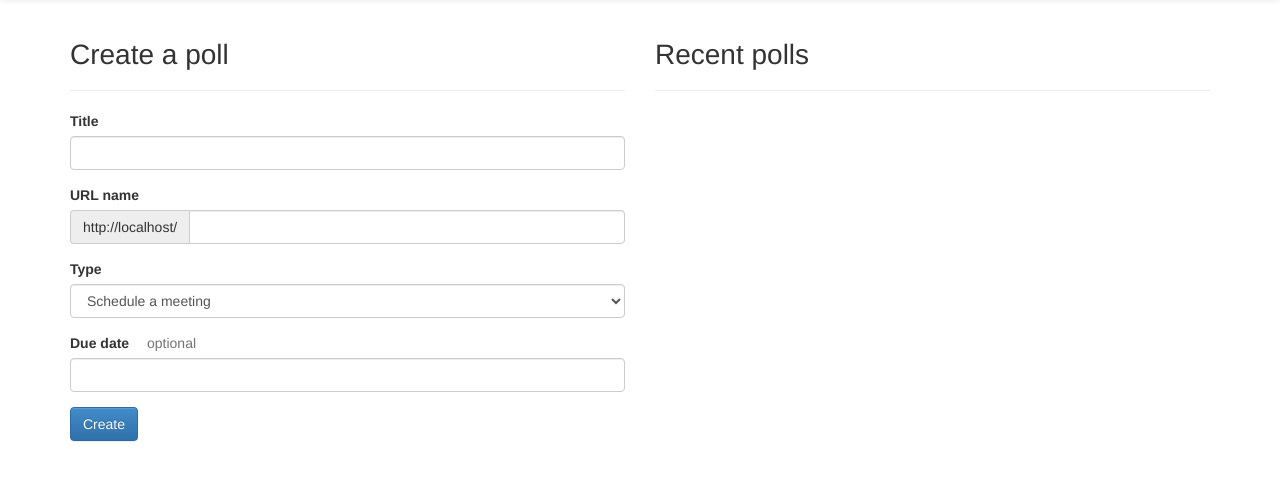
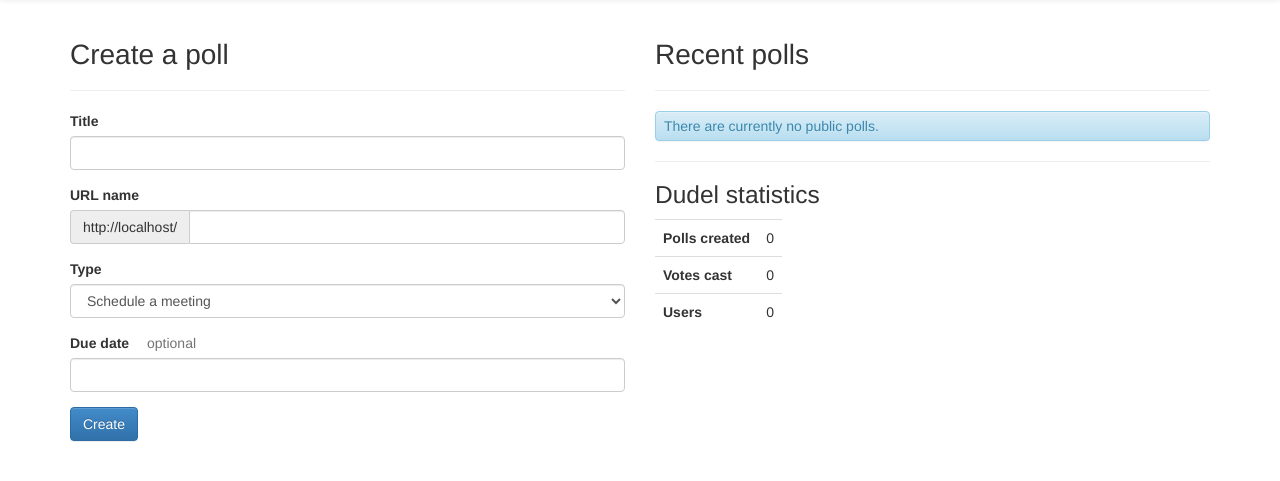
Before and after one commit to opatut/dudel, a Flask app: page / in a window 1280 px wide. Shown: the part 52-533 px from the top of the page. Run offline with Flask 2, Linux system fonts and the light colour scheme; data that the repository does not hold is empty; some libraries are stand-ins or nearby versions.

Commit message:
Public polls and stats

```diff
--- a/dudel/templates/index.html
+++ b/dudel/templates/index.html
@@ -53,6 +53,20 @@
                 </li>
             {% endfor %}
         </ul>
+
+        {% if not polls %}
+        <p class="alert alert-info">
+            There are currently no public polls.
+        </p>
+        {% endif %}
+
+        <hr />
+        <h2>Dudel statistics</h2>
+        <table class="table auto-width">
+            <tr><th>Polls created</th><td>{{ poll_count }}</td></tr>
+            <tr><th>Votes cast</th><td>{{ vote_count }}</td></tr>
+            <tr><th>Users</th><td>{{ user_count }}</td></tr>
+        </table>
     </div>
 </div>
 {% endblock %}
--- a/dudel/views.py
+++ b/dudel/views.py
@@ -16,9 +16,13 @@ def index():
         flash("Poll created")
         return redirect(url_for("poll_edit_choices", slug=poll.slug))
 
-    polls = Poll.query.all()
+    polls = Poll.query.filter_by(public_listing=True).all()
 
-    return render_template("index.html", polls=polls, form=form)
+    poll_count = Poll.query.count()
+    vote_count = Vote.query.count()
+    user_count = User.query.count()
+
+    return render_template("index.html", polls=polls, form=form, poll_count=poll_count, vote_count=vote_count, user_count=user_count)
 
 @app.route("/login", methods=("GET", "POST"))
 def login():
```
